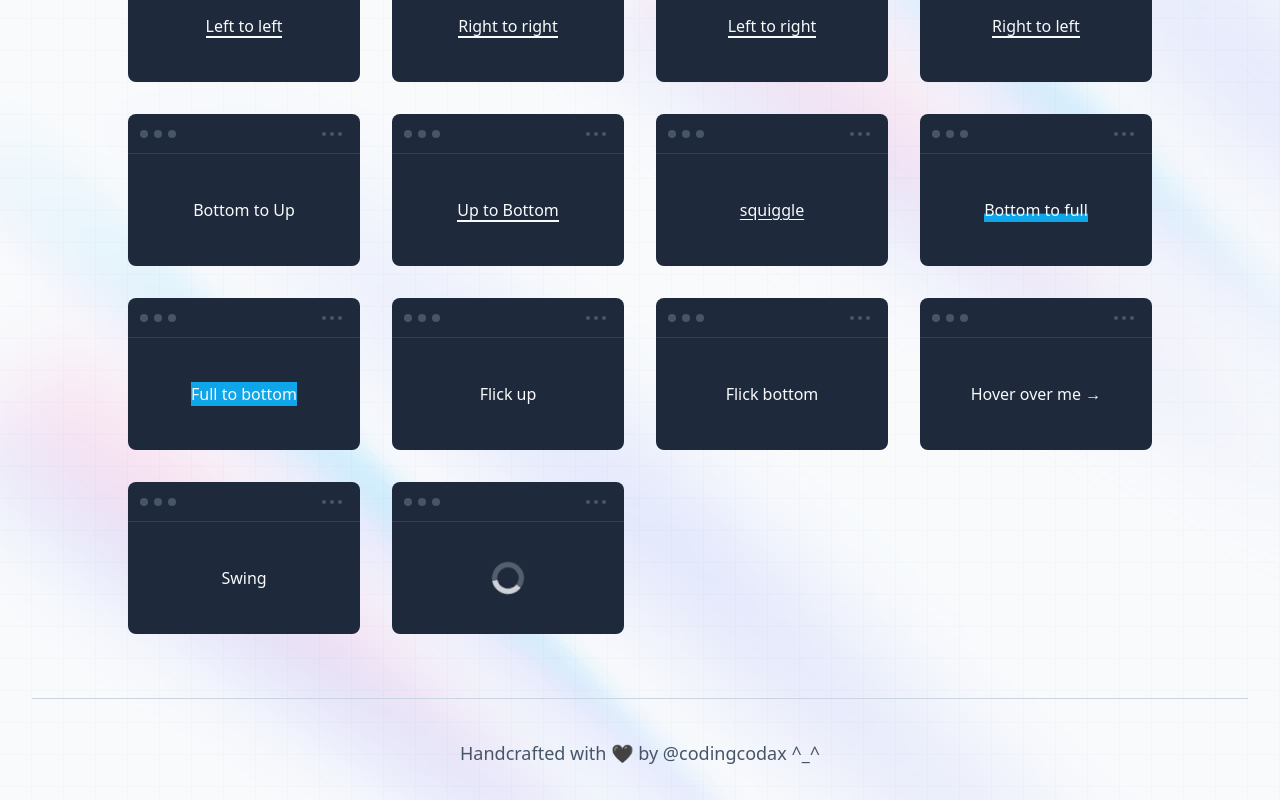
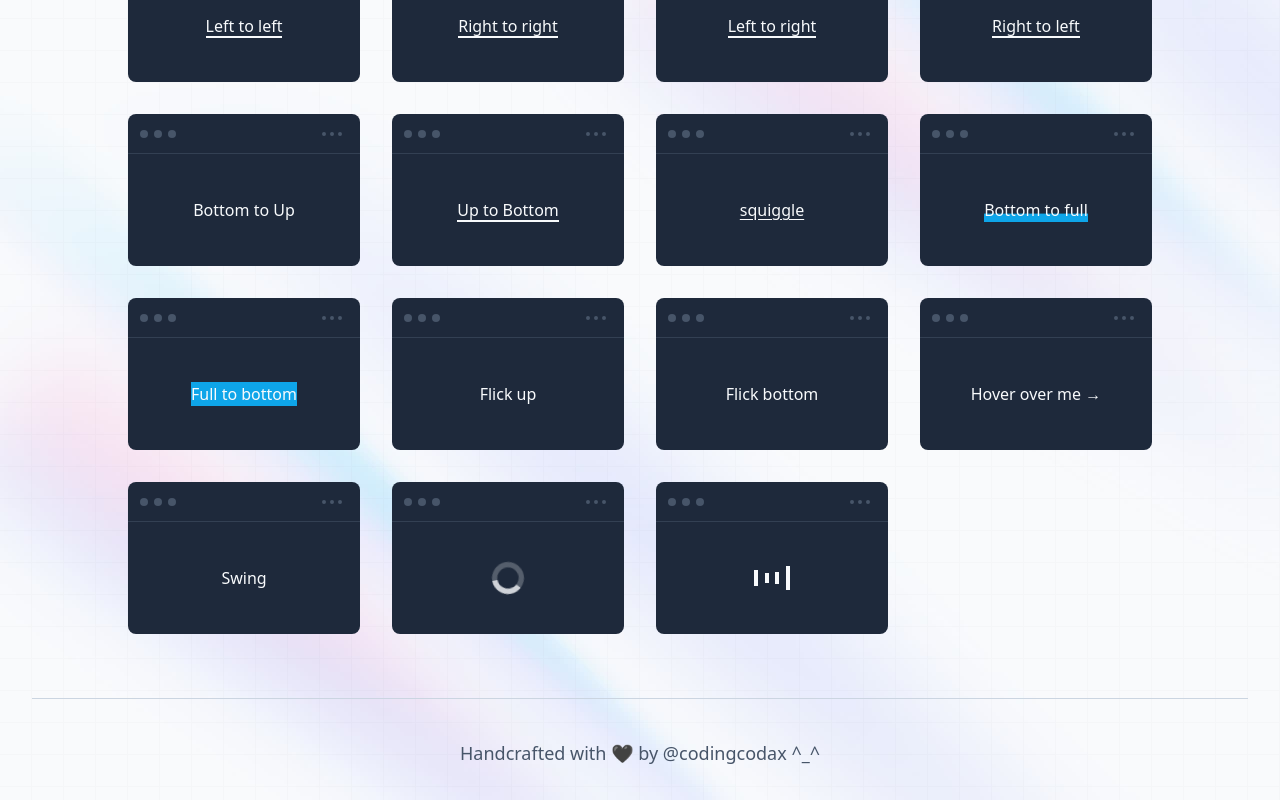
Before and after one commit to codingcodax/mini, a Next.js app: page /components in a window 1280 px wide. Shown: the part 878-1678 px from the top of the page. Built offline with nearby package versions, Linux system fonts and the light colour scheme.

Commit message:
feat(snippets): add loader waverform

```diff
--- /dev/null
+++ b/src/data/snippets/LoaderWaveform.tsx
@@ -0,0 +1,26 @@
+import type { Snippet } from '~/types/snippet';
+
+const LoaderWaveform: Snippet = {
+  title: 'Loader Waveform',
+  type: 'loader',
+  githubLink:
+    'https://github.com/codingcodax/mini/tree/main/src/data/snippets/LoaderWaveform.tsx',
+  playgroundLink: 'https://play.tailwindcss.com/8TM9j8oUgN',
+  source: (
+    <div className='flex h-8 w-9 flex-row flex-nowrap items-center justify-between'>
+      <div className='h-full w-1 animate-[grow_1s_ease-in-out_0.55s_infinite] bg-slate-50'></div>
+      <div className='h-full w-1 animate-[grow_1s_ease-in-out_0.7s_infinite] bg-slate-50'></div>
+      <div className='h-full w-1 animate-[grow_1s_ease-in-out_0.85s_infinite] bg-slate-50'></div>
+      <div className='h-full w-1 animate-[grow_1s_ease-in-out_infinite] bg-slate-50'></div>
+    </div>
+  ),
+  animation: `keyframes: {
+        grow: {
+          '0%': { transform: 'scaleY(0.3)' },
+          '50%': { transform: 'scaleY(1)' },
+          '100%': { transform: 'scaleY(0.3)' },
+        },
+      },`,
+};
+
+export default LoaderWaveform;
--- a/src/data/snippets/index.ts
+++ b/src/data/snippets/index.ts
@@ -22,6 +22,7 @@ import LinkFlickBottom from './LinkFlickBottom';
 import LinkArrowRight from './LinkArrowRight';
 import LinkSwing from './LinkSwing';
 import LoaderSpinner from './LoaderSpinner';
+import LoaderWaveform from './LoaderWaveform';
 
 const Snippets: Snippet[] = [
   LinkUnderlineCenterOutside,
@@ -46,6 +47,7 @@ const Snippets: Snippet[] = [
   LinkArrowRight,
   LinkSwing,
   LoaderSpinner,
+  LoaderWaveform,
 ];
 
 export default Snippets;
```
